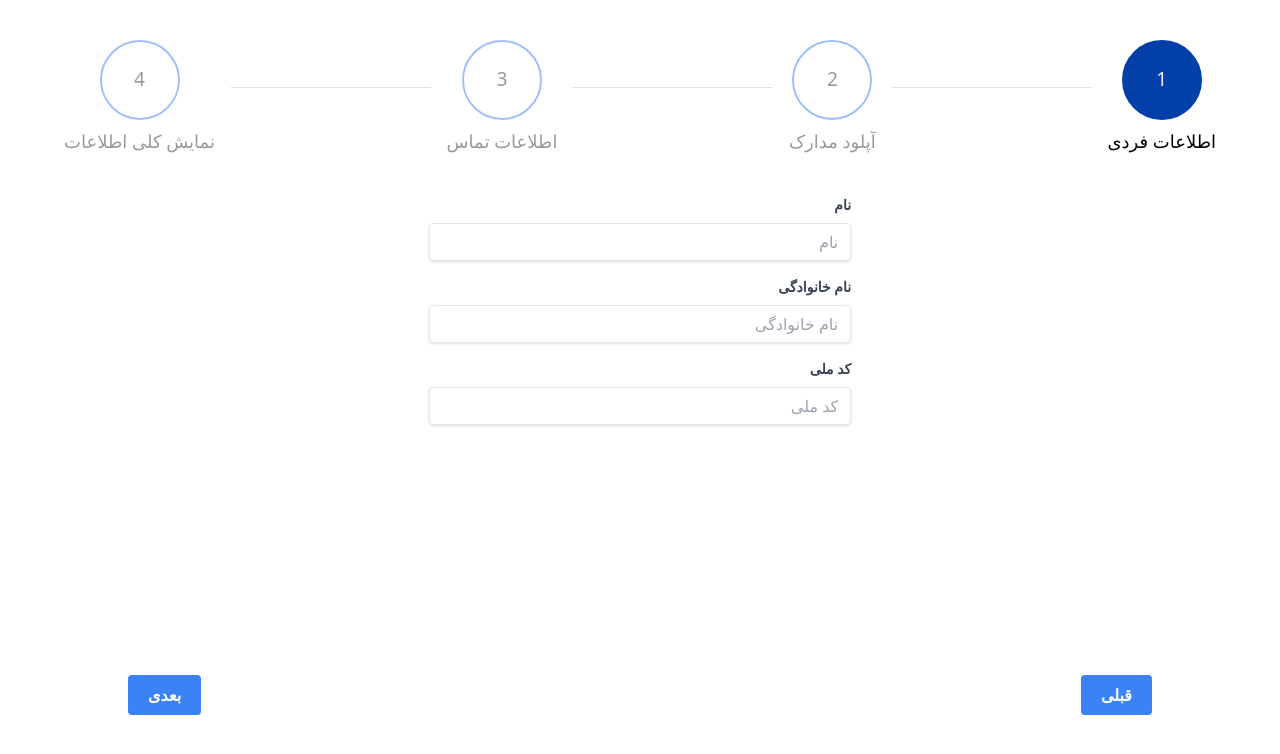
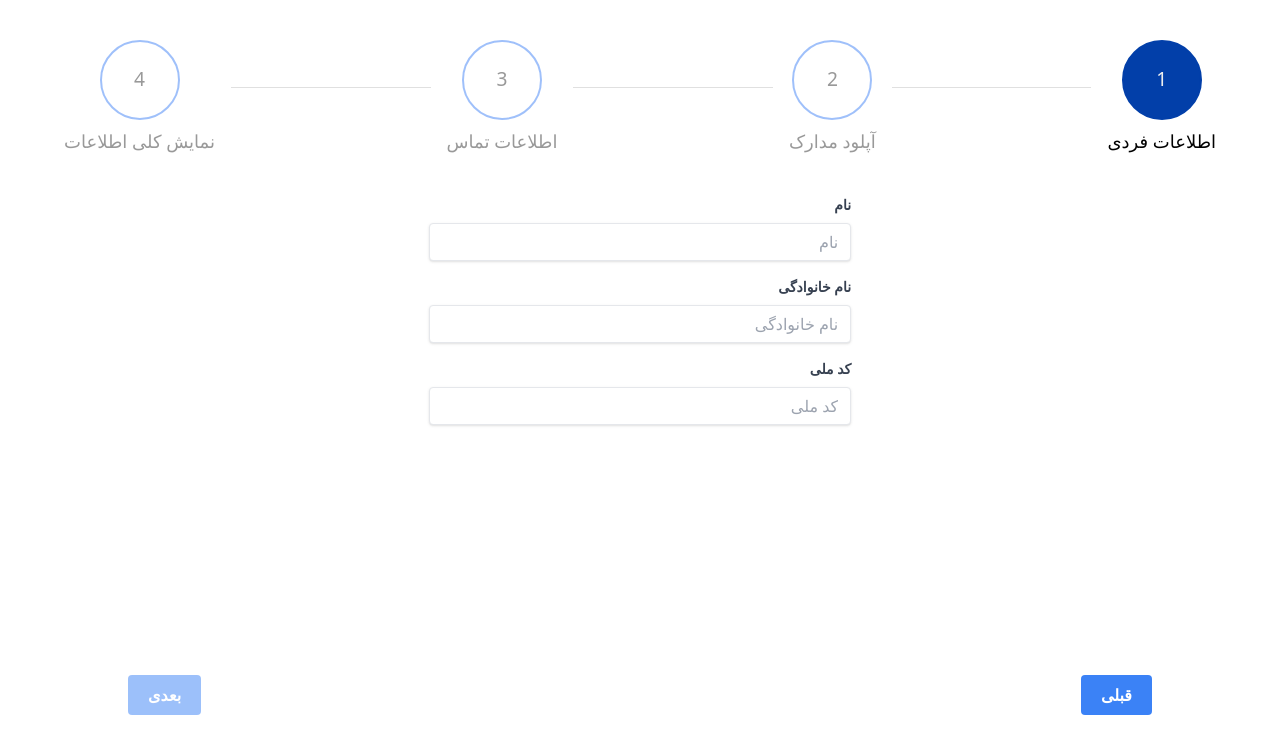
Before and after one commit to 01shadowalker01/digipay-stepper-test, an Angular app: page / in a window 1280 px wide. Shown: the top 754 px of the page. Built offline with nearby package versions, Linux system fonts and the light colour scheme.

Commit message:
fix: fix disabled issue

```diff
--- a/src/app/stepper/directives/stepper-next.directive.ts
+++ b/src/app/stepper/directives/stepper-next.directive.ts
@@ -1,19 +1,13 @@
-import { Directive, HostBinding, Inject } from '@angular/core';
+import { Directive, Inject } from '@angular/core';
 import { Stepper } from '../interfaces/stepper';
 
 @Directive({
   selector: '[appStepperNext]',
   host: {
     '(click)': 'stepper.next()',
+    '[class.disabled]': '!stepper.isValid()',
   },
 })
 export class StepperNextDirective {
   constructor(@Inject(Stepper) public stepper: Stepper) {}
-
-  @HostBinding('class') get classes() {
-    return {
-      'opacity-50': this.stepper.isValid(),
-      'cursor-not-allowed': this.stepper.isValid(),
-    };
-  }
 }
--- a/src/styles.scss
+++ b/src/styles.scss
@@ -2,3 +2,8 @@
 @tailwind base;
 @tailwind components;
 @tailwind utilities;
+
+button.disabled {
+  opacity: 0.5;
+  cursor: not-allowed !important;
+}
```
